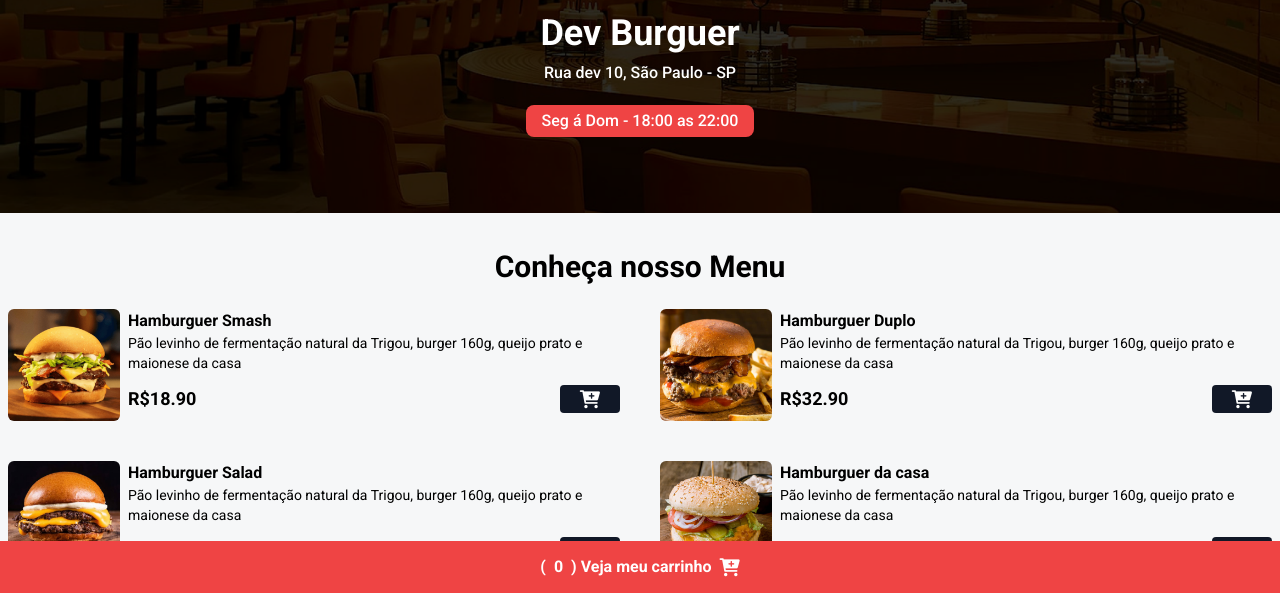
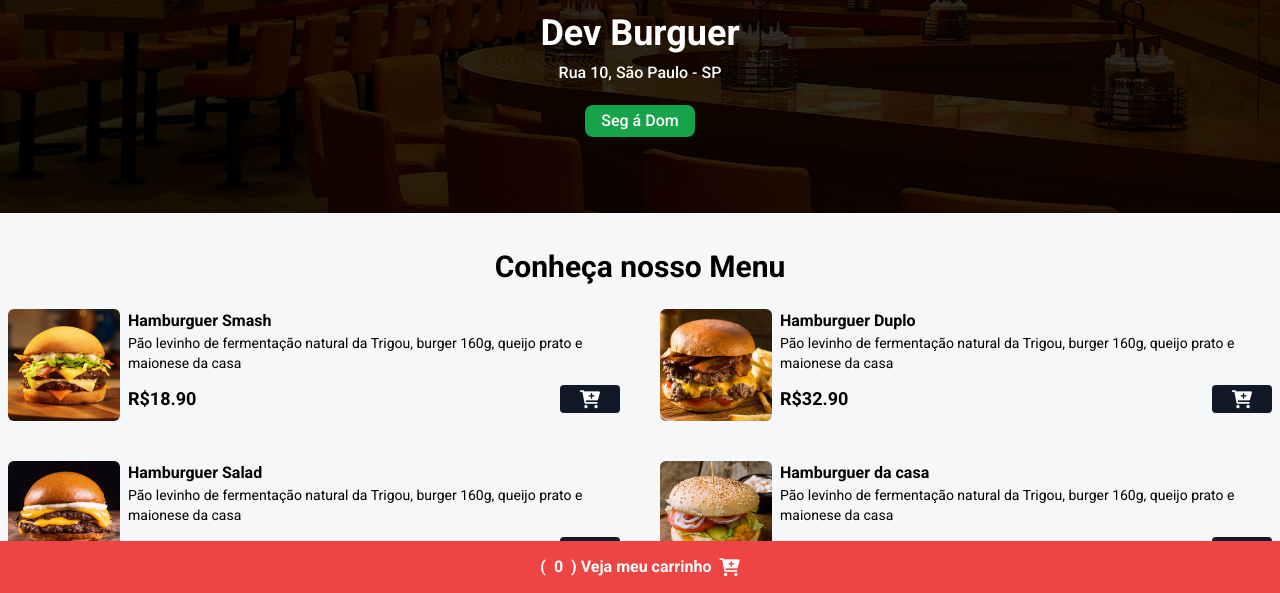
Before and after one commit to AlanAlves0/cardapio, a website: page index.html in a window 1280 px wide. Shown: the part 207-800 px from the top of the page. Drawn offline with nearby package versions, Linux system fonts and the light colour scheme.

Commit message:
atualizando a data

```diff
--- a/index.html
+++ b/index.html
@@ -35,10 +35,10 @@
                 Dev Burguer
             </h1>
 
-            <span class="text-white font-medium">Rua dev 10, São Paulo - SP</span>
+            <span class="text-white font-medium">Rua 10, São Paulo - SP</span>
 
             <div class="bg-green-600 px-4 py-1 rounded-lg mt-5" id="date-span">
-                <span class="text-white font-medium">Seg á Dom - 18:00 as 22:00 </span>
+                <span class="text-white font-medium">Seg á Dom  </span>
             </div>
         </div>
 
--- a/script.js
+++ b/script.js
@@ -189,6 +189,7 @@ checkoutBtn.addEventListener("click", function(){
 
 
 //Verificar a hora e manipular o card horario
+/*
 function checkRestaurantOpen(){
 
     const data = new Date();
@@ -208,3 +209,4 @@ if(isOpen){
     spanItem.classList.remove("bg-green-600")
     spanItem.classList.add("bg-red-500")
 }
+*/
```
